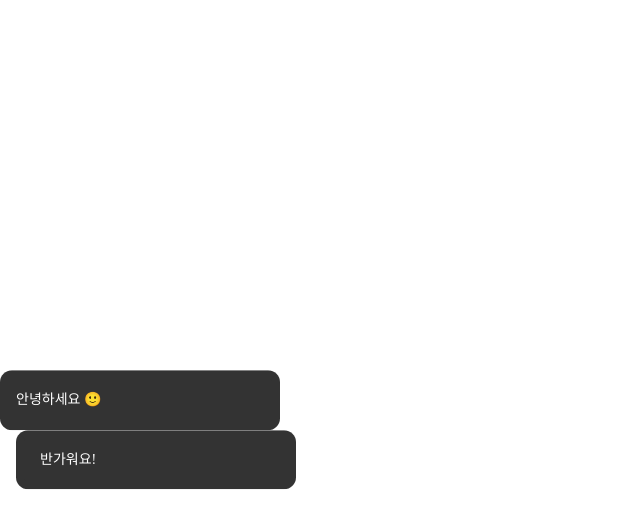
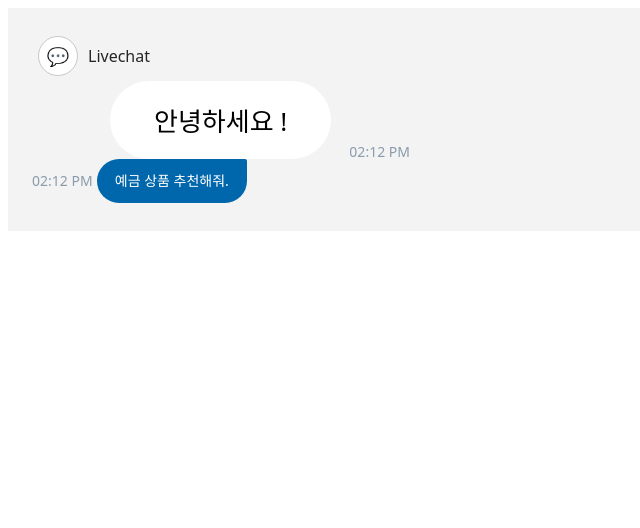
Before and after one commit to nnyouung/woorifisa-chatbot, a plain HTML site: page components/Bubble/bubble.html in a window 1280 px wide. Shown: the whole page, without its empty margins (0-640 px from the left). Drawn offline with Linux system fonts and the light colour scheme.

Commit message:
bubble 코드

```diff
--- a/components/Bubble/bubble.css
+++ b/components/Bubble/bubble.css
@@ -1,30 +1,81 @@
-.bubble {
+:root{
+  --badge-size: 38px;
+  --meta-gap: 10px;
+  --bubble-indent: calc(var(--badge-size) + var(--meta-gap) + 30px); /* 말풍선이 시작할 X */
+}
+
+.chat{
+  padding: 28px 24px;
+  background: rgb(243, 243, 243);
+  font-family: system-ui, -apple-system, Segoe UI, Roboto, "Noto Sans KR", sans-serif;
+}
+
+/* ✅ 무조건 위(메타) / 아래(버블) 구조로 고정 */
+.msg_left{
+  display: flex;
+  flex-direction: column;
+  align-items: flex-start;   /* 왼쪽 정렬 */
+  gap: 5px;                 /* meta ↔ bubble 간격 */
+  width: 100%;
+}
+
+/* meta 라인 */
+.msg_meta{
+  display: inline-flex;
+  align-items: center;
+  gap: var(--meta-gap);
+  margin-left: 6px;
+}
+
+.msg_badge{
+  width: var(--badge-size);
+  height: var(--badge-size);
+  border-radius: 999px;
+  background: #ffffff;
+  display: grid;
+  place-items: center;
+  border: 1px solid #c8c8c8;
+}
+
+.msg_badge-icon{ font-size: 18px; line-height: 1; }
+
+.msg_badge-text{
+  color: rgba(0, 0, 0, 0.85);
+  font-size: 16px;
+}
+
+.msg_row{
+  display: inline-flex;
+  align-items: flex-end;
+  gap: 18px;
+  margin-left: var(--bubble-indent);
+}
+
+/* bubble */
+.bubble_left{
+    padding: 20px 44px;
+    border-radius: 999px;
+    background: #fff;
+    color: #000000;
+    font-size: 26px;
+    font-weight: 500;
+}
+
+.time{
+  color: rgba(120,140,160,.85);
+  font-size: 14px;
+  line-height: 1;
+  transform: none;
+}
+
+.bubble_right {
   position: relative;
+  display: inline-block;
   max-width: 240px;
-  padding: 12px 16px;
-  border-radius: 12px;
-  background-color: #333;
+  padding: 12px 18px;
+  background-color: #0067AC; /* 말풍선 색 */
   color: #fff;
   font-size: 14px;
-  line-height: 1.4;
+  line-height: 1.4; /* 줄 간격 */
+  border-radius: 22px 2px 22px 22px;
 }
-
-/* 왼쪽 */
-.bubble.left {
-  top: 50%;
-  left: -8px;
-  transform: translateY(-50%);
-  border-top: 8px solid transparent;
-  border-bottom: 8px solid transparent;
-  border-right: 8px solid #333;
-}
-
-/* 오른쪽 */
-.bubble.right {
-  top: 50%;
-  right: -8px;
-  transform: translateY(-50%);
-  border-top: 8px solid transparent;
-  border-bottom: 8px solid transparent;
-  border-left: 8px solid #333;
-}
--- a/components/Bubble/bubble.html
+++ b/components/Bubble/bubble.html
@@ -1,5 +1,22 @@
 <link rel="stylesheet" href="bubble.css" />
 
-<div class="bubble left">안녕하세요 🙂</div>
+<div class="chat">
+  <div class="msg_left">
+    <div class="msg_meta">
+      <div class="msg_badge">
+        <span class="msg_badge-icon" aria-hidden="true">💬</span>
+      </div>
+      <span class="msg_badge-text">Livechat</span>
+    </div>
 
-<div class="bubble right">반가워요!</div>
+    <div class="msg_row">
+      <div class="bubble_left">안녕하세요 !</div>
+      <span class="time">02:12 PM</span>
+    </div>
+  </div>
+
+  <div class="msg_right">
+      <span class="time">02:12 PM</span>
+      <div class="bubble_right">예금 상품 추천해줘.</div>
+  </div>
+</div>
```
